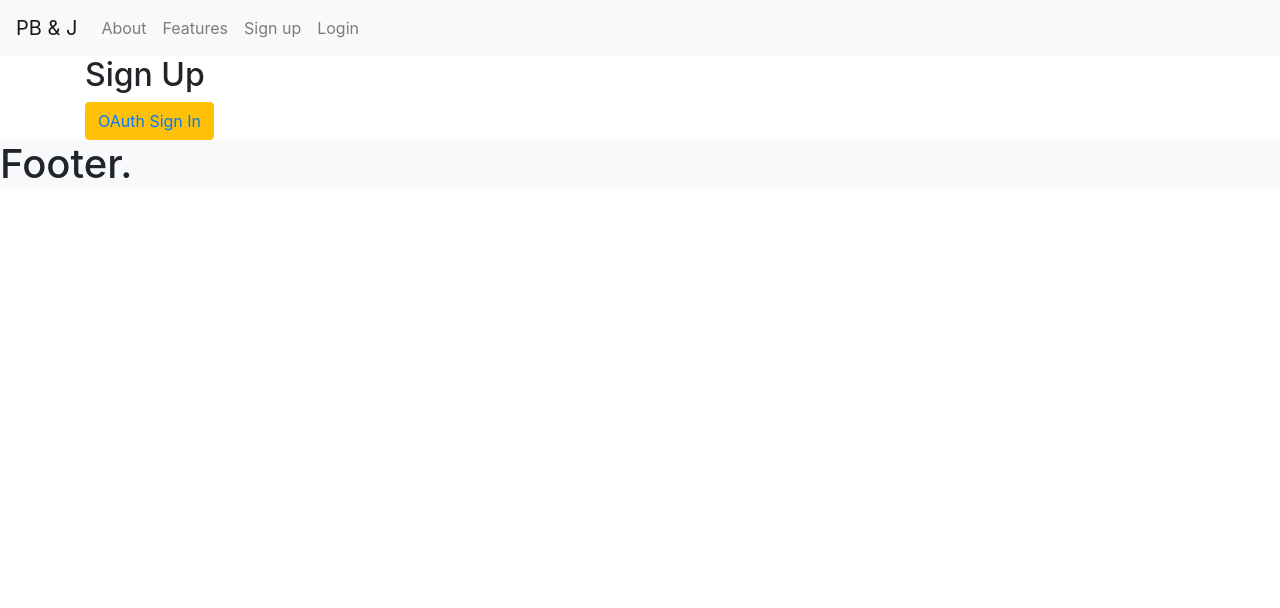
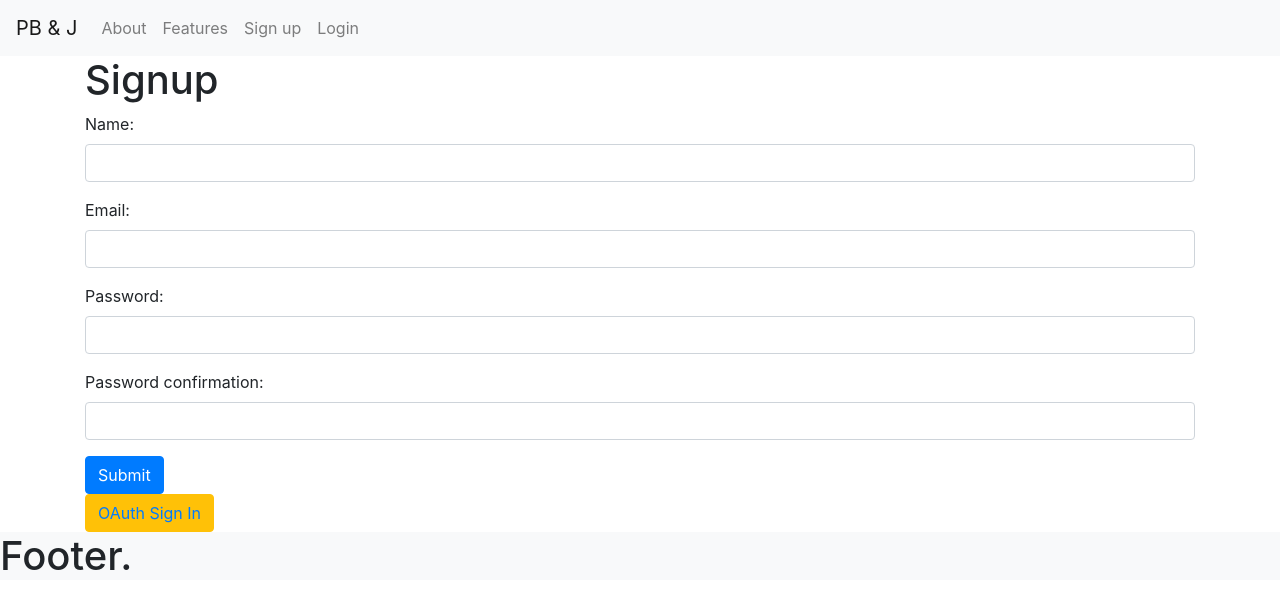
Before and after one commit to adamomeister/react-pb-and-j, a React (Create React App) app: page /signup in a window 1280 px wide. Shown: the top 608 px of the page. Built offline with nearby package versions, Linux system fonts and the light colour scheme.

Commit message:
worked on signup page - does not post to backend yet

```diff
--- a/src/components/signup.jsx
+++ b/src/components/signup.jsx
@@ -1,10 +1,81 @@
 import React from "react";
 import { BrowserRouter as Router, Route, Link } from "react-router-dom";
+import axios from 'axios';
 
-const SignUp = () => (
-  <div className="container">
-    <h2>Sign Up</h2>
-  </div>
-);
+class SignUp extends React.Component {
+  // constructor(props) {
+  //    super(props);
+  //    this.submit = this.submit.bind(this);
+  //  }
+
+  state = {
+      name: "",
+      email: "",
+      password: "",
+      passwordConfirmation: ""
+  };
+
+  newName = event => {
+    this.setState({ name: event.target.value });
+  };
+  newEmail = event => {
+    this.setState({ email: event.target.value });
+  };
+  newPassword = event => {
+    this.setState({ password: event.target.value });
+  };
+  newPasswordConfirm = event => {
+    this.setState({ password_confirmation: event.target.value });
+  };
+
+  submit = event => {
+    event.preventDefault();
+
+    const params = {
+      name: this.state.name,
+      email: this.state.email,
+      password: this.state.password,
+      password_confirmation: this.state.passwordConfirmation
+    };
+
+    axios
+      .post(`http://localhost:3000/api/users`, {params})
+      .then(response => {
+        console.log(response);
+        console.log(response.data);
+        console.log("sucess signup")
+      })
+      .catch(error => {
+        console.log("failed signup");
+      });
+    }
+
+  render() {
+    return (
+      <div className="container">
+        <form>
+          <h1>Signup</h1>
+          <div className="form-group" onSubmit={this.submit}>
+            <label>Name:</label>
+            <input type="text" className="form-control" onChange={this.newName}/>
+          </div>
+          <div className="form-group">
+            <label>Email:</label>
+            <input type="email" className="form-control" onChange={this.newEmail}/>
+          </div>
+          <div className="form-group">
+            <label>Password:</label>
+            <input type="password" className="form-control" onChange={this.newPassword}/>
+          </div>
+          <div className="form-group">
+            <label>Password confirmation:</label>
+            <input type="password" className="form-control"onChange={this.newPasswordConfirm}/>
+          </div>
+          <input type="submit" className="btn btn-primary" value="Submit"/>
+        </form>
+      </div>
+    );
+  };
+};
 
 export default SignUp;
```
